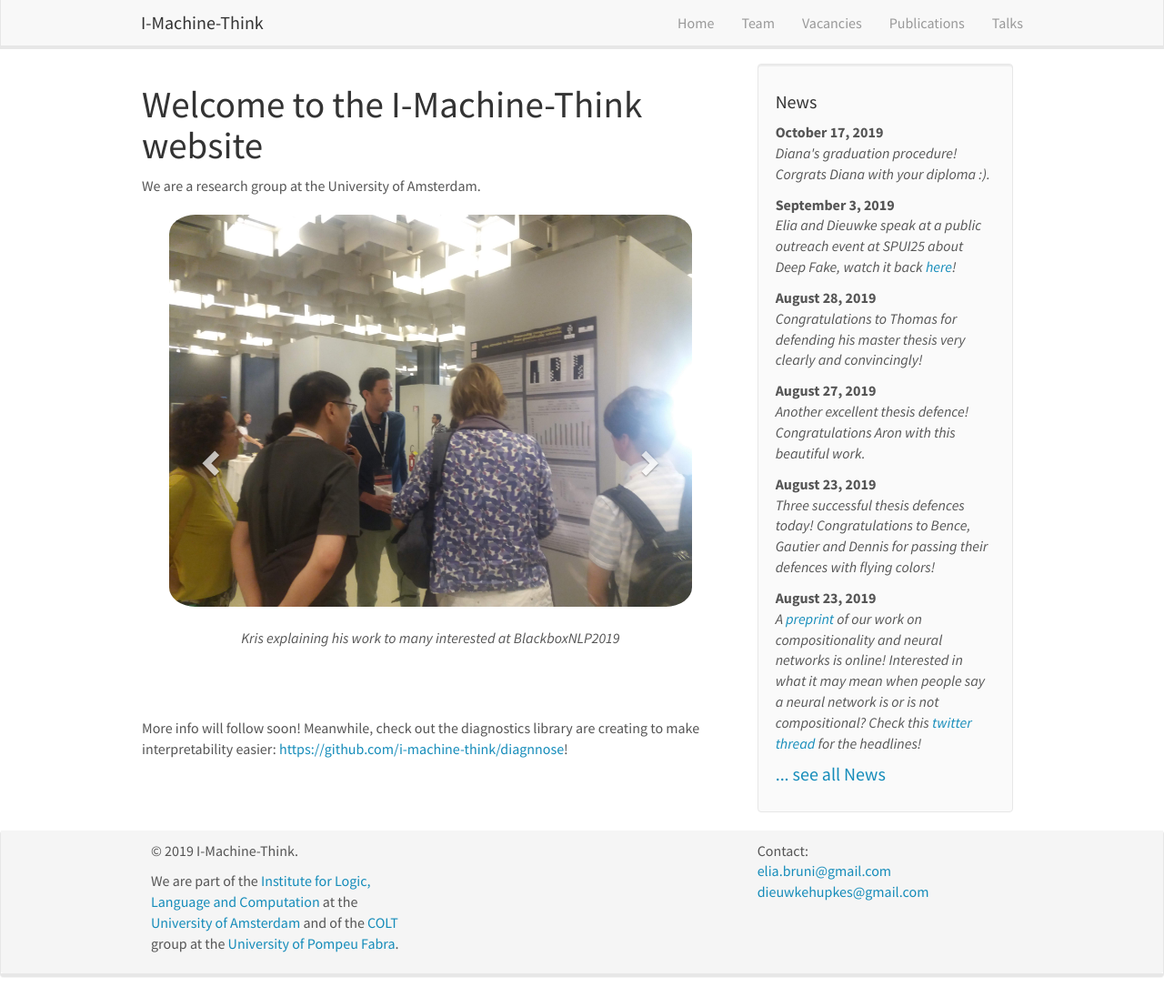
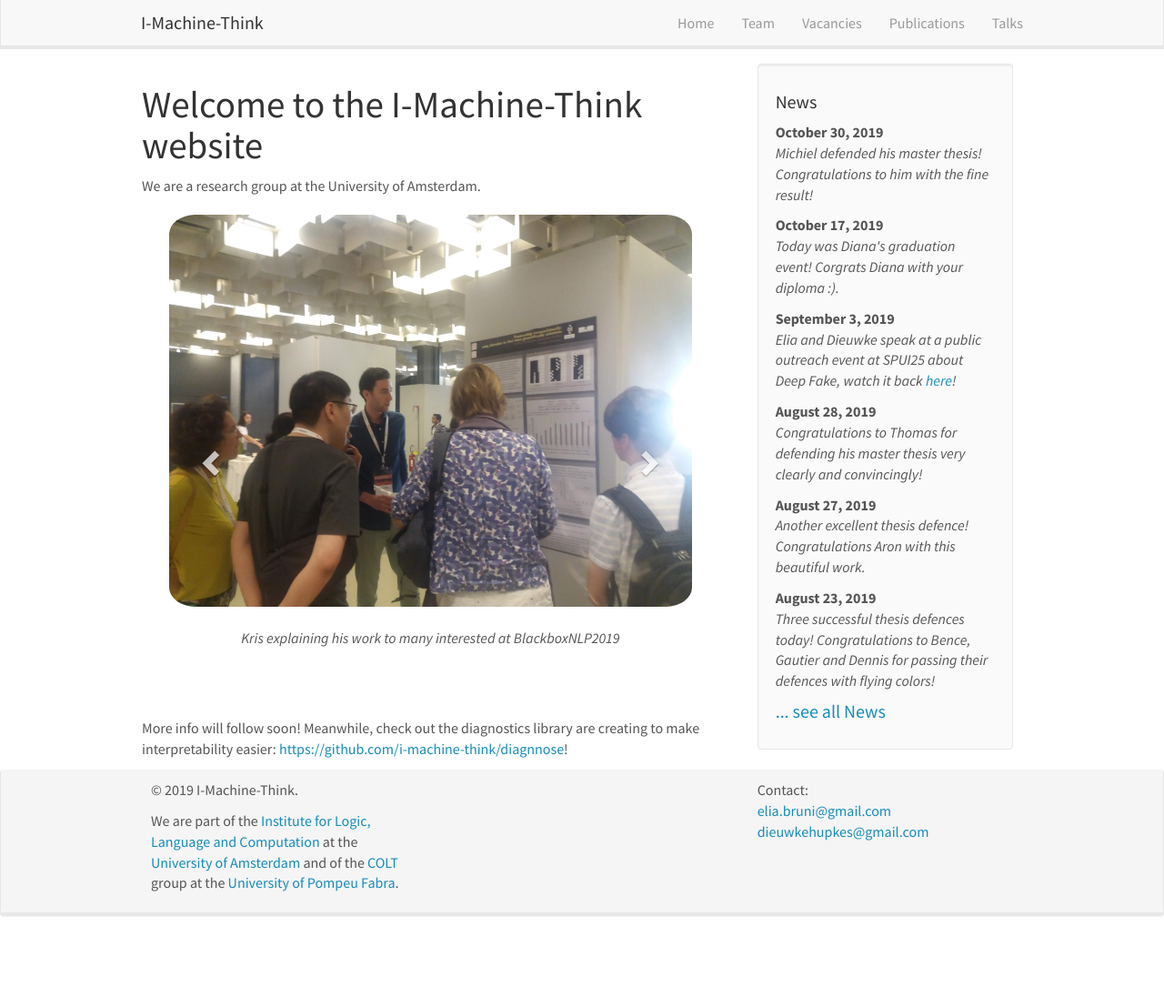
Before and after one commit to i-machine-think/i-machine-think.github.io, a Jekyll site: the page built from _pages/home.md, in a window 1280 px wide and 1096 px high. Shown: the whole window at 91% size. Built offline with Jekyll 4.4.1, drawn with Linux system fonts in a browser that asks for light colours; nearby versions of some CDN libraries.

Commit message:
Add michiel defence

```diff
--- a/_data/news.yml
+++ b/_data/news.yml
@@ -1,5 +1,9 @@
+- date: "October 30, 2019"
+  headline: "Michiel defended his master thesis! Congratulations to him with the fine result!"
+  image: michiel_defence.jpeg
+
 - date: "October 17, 2019"
-  headline: "Diana's graduation procedure! Corgrats Diana with your diploma :)."
+  headline: "Today was Diana's graduation event! Corgrats Diana with your diploma :)."
   image: diana_graduation.jpg
 
 - date: "September 3, 2019"
```
Also changed, not shown: images/news/michiel_defence.jpeg (added).
